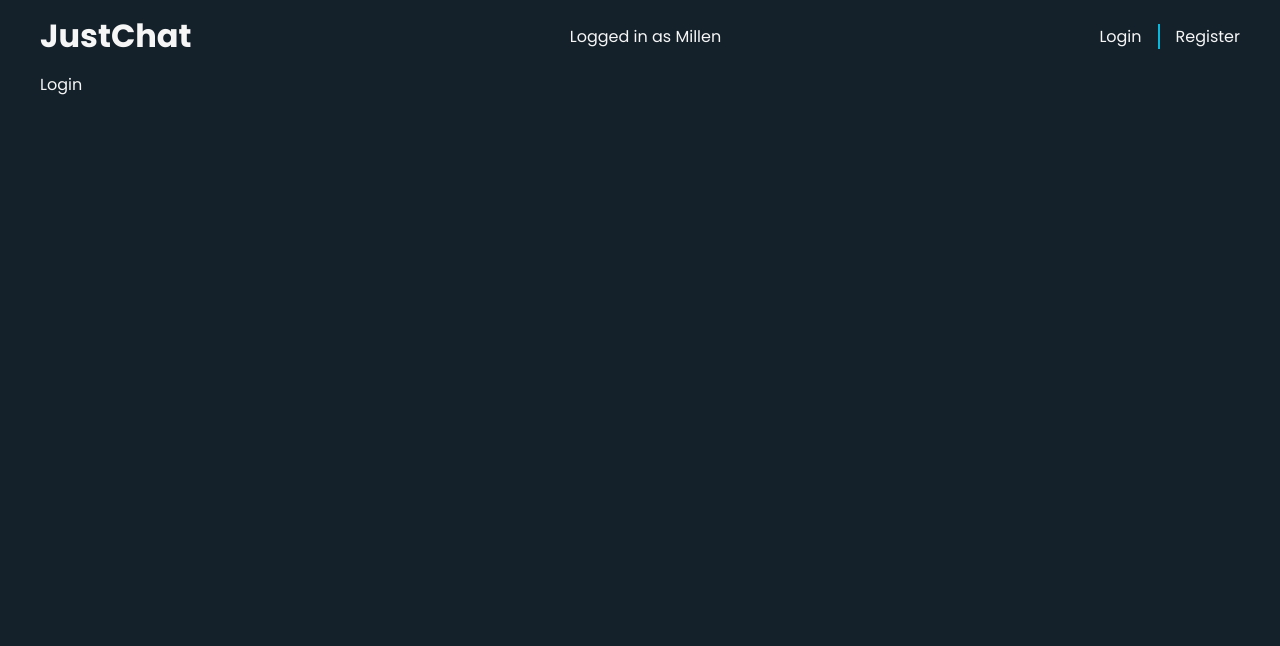
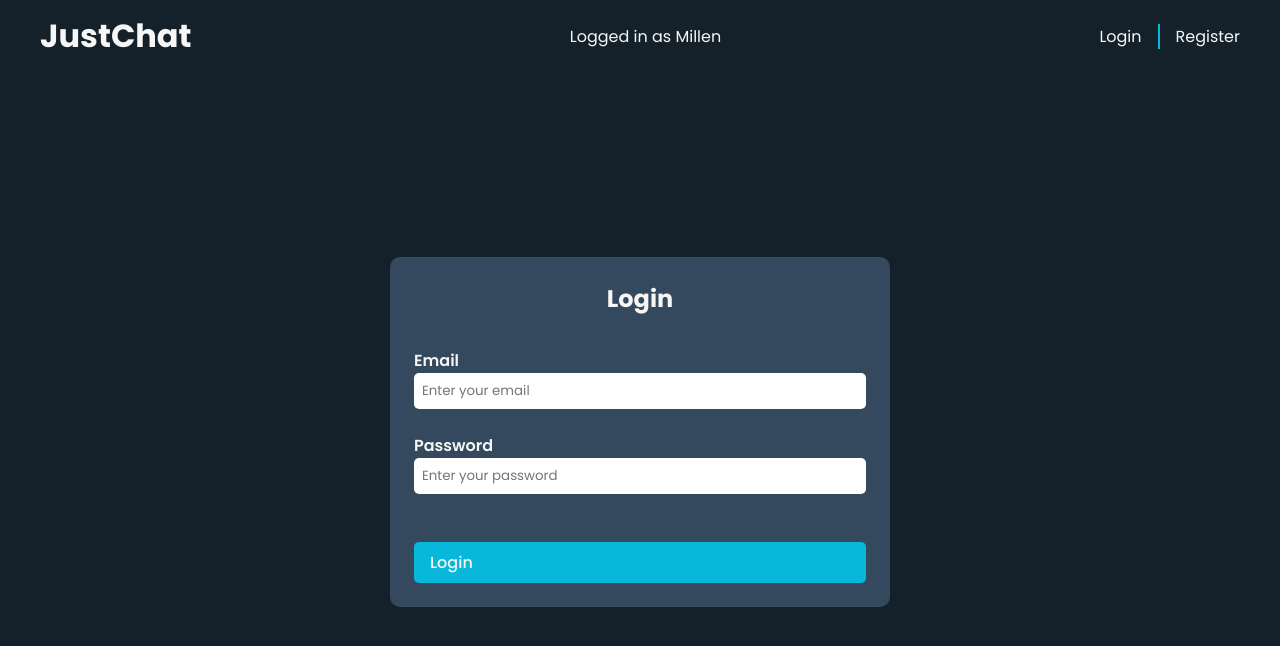
Before and after one commit to Millenmark/fullstack-simple-chat-app, a React (Vite) app in the folder client/: page /login in a window 1280 px wide. Shown: the top 646 px of the page. Built offline with nearby package versions, Linux system fonts and the light colour scheme.

Commit message:
added login

```diff
--- /dev/null
+++ b/client/src/UI/Button/Button.jsx
@@ -0,0 +1,42 @@
+import style from './Button.module.css'
+import PropTypes from 'prop-types'
+
+const Button = ({children, className, type, bgColor}) => {
+  let color = '';
+
+  switch (bgColor) {
+    case 'primary':
+      color = '#07B7DC';
+      break
+    case 'secondary':
+      color = '#34495e';
+      break
+    case 'success':
+      color = '#59ebcb';
+      break
+    case 'danger':
+      color = '#ff8975';
+      break
+    default:
+      color = '';
+  }
+
+  return (
+    <button
+      type={type || "button"}
+      className={`${style.button} ${className}`}
+      style={{backgroundColor: color}}
+    >
+      {children}
+    </button>
+  )
+}
+
+Button.propTypes = {
+  children: PropTypes.node.isRequired,
+  className: PropTypes.string,
+  type: PropTypes.string,
+  bgColor: PropTypes.oneOf(['', 'primary', 'secondary', 'success', 'danger']).isRequired,
+};
+
+export default Button
--- /dev/null
+++ b/client/src/UI/Button/Button.module.css
@@ -0,0 +1,11 @@
+.button {
+  cursor: pointer;
+  border: none;
+  padding: .5rem 1rem;
+  font-size: 1rem;
+  font-family: inherit;
+  font-weight: 500;
+  color: var(--white-color);
+  border-radius: 5px;
+  width: auto;
+}
--- a/client/src/UI/index.js
+++ b/client/src/UI/index.js
@@ -1 +1,2 @@
 export { default as Container } from './Container/Container'
+export { default as Button } from './Button/Button'
--- a/client/src/pages/Login/Login.jsx
+++ b/client/src/pages/Login/Login.jsx
@@ -1,6 +1,53 @@
+import style from './Login.module.css'
+import { ToastContainer, toast } from 'react-toastify'
+import 'react-toastify/dist/ReactToastify.css'
+import { Button } from '../../UI'
+
 const Login = () => {
+  const toastConfig = {
+    position: "bottom-right",
+    autoClose: 8000,
+    pauseOnHover: false,
+    draggable: false,
+    theme: "dark"
+  }
+
+
   return (
-    <div>Login</div>
+    <>
+      <div className={style.formContainer}>
+        <form className={style.form}>
+          <h2>Login</h2>
+          <div className={style.formWrapper}>
+            <div className="form-field">
+              <label htmlFor="email">Email</label>
+              <input
+                type="email"
+                name="email"
+                id="email"
+                placeholder="Enter your email"
+              />
+            </div>
+
+            <div className="form-field">
+              <label htmlFor="password">Password</label>
+              <input
+                type="password"
+                name="password"
+                id="password"
+                placeholder="Enter your password"
+              />
+            </div>
+            <Button
+              type={'submit'}
+              bgColor={'primary'}
+              className={style.formButton}
+            >Login</Button>
+          </div>
+        </form>
+      </div>
+      <ToastContainer/>
+    </>
   )
 }
 
--- a/client/src/pages/Login/Login.module.css
+++ b/client/src/pages/Login/Login.module.css
@@ -0,0 +1,29 @@
+.formContainer {
+  /* border: 3px solid red; */
+  max-width: 100vw;
+  min-height: 90vh;
+
+  display: flex;
+  justify-content: center;
+  align-items: center;
+}
+
+.form h2 {
+  text-align: center;
+}
+
+.formWrapper {
+  margin-top: 2rem;
+  display: flex;
+  flex-direction: column;
+  gap: 1.5rem;
+}
+
+.formWrapper > * {
+  display: flex;
+  flex-direction: column;
+}
+
+.formButton {
+  margin-top: 1.5rem;
+}
--- a/client/src/pages/Register/Register.jsx
+++ b/client/src/pages/Register/Register.jsx
@@ -1,20 +1,32 @@
 import style from './Register.module.css'
 import { ToastContainer, toast } from 'react-toastify'
 import 'react-toastify/dist/ReactToastify.css'
+import { Button } from '../../UI'
 
 const Register = () => {
+
+  const toastConfig = {
+    position: "bottom-right",
+    autoClose: 8000,
+    pauseOnHover: false,
+    draggable: false,
+    theme: "dark"
+  }
+
+
   return (
+    <>
       <div className={style.formContainer}>
         <form className={style.form}>
           <h2>Register</h2>
           <div className={style.formWrapper}>
             <div className="form-field">
-            <label htmlFor="username">Username</label>
+              <label htmlFor="name">Name</label>
               <input
                 type="text"
-              name="username"
-              id="username"
-              placeholder="Enter your Username"
+                name="name"
+                id="name"
+                placeholder="Enter your Name"
               />
             </div>
 
@@ -37,10 +49,16 @@ const Register = () => {
                 placeholder="Enter your password"
               />
             </div>
+            <Button
+              type={'submit'}
+              bgColor={'primary'}
+              className={style.formButton}
+            >Register</Button>
           </div>
-
         </form>
       </div>
+      <ToastContainer/>
+    </>
   )
 }
 
--- a/client/src/pages/Register/Register.module.css
+++ b/client/src/pages/Register/Register.module.css
@@ -23,3 +23,7 @@
   display: flex;
   flex-direction: column;
 }
+
+.formButton {
+  margin-top: 1.5rem;
+}
```
Lines whose indentation alone changed are shown as unchanged.
